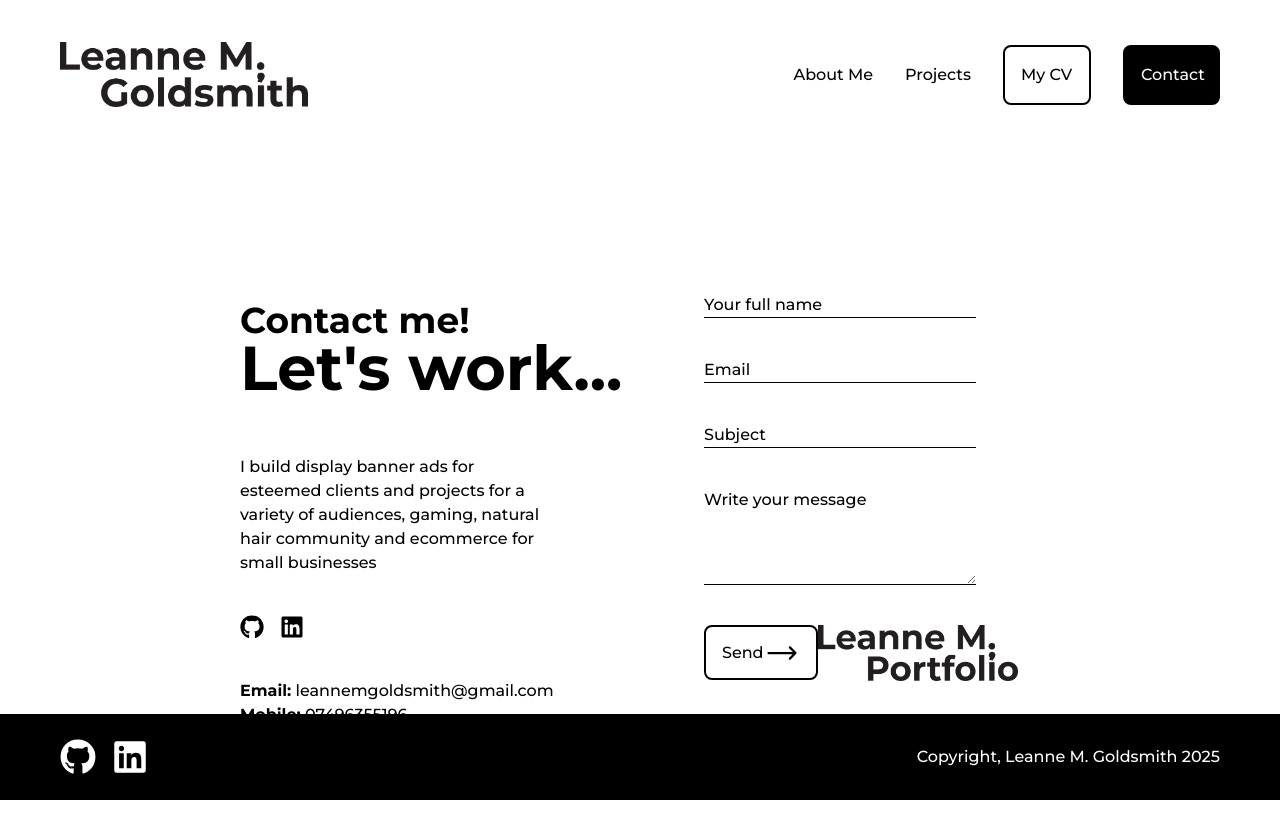
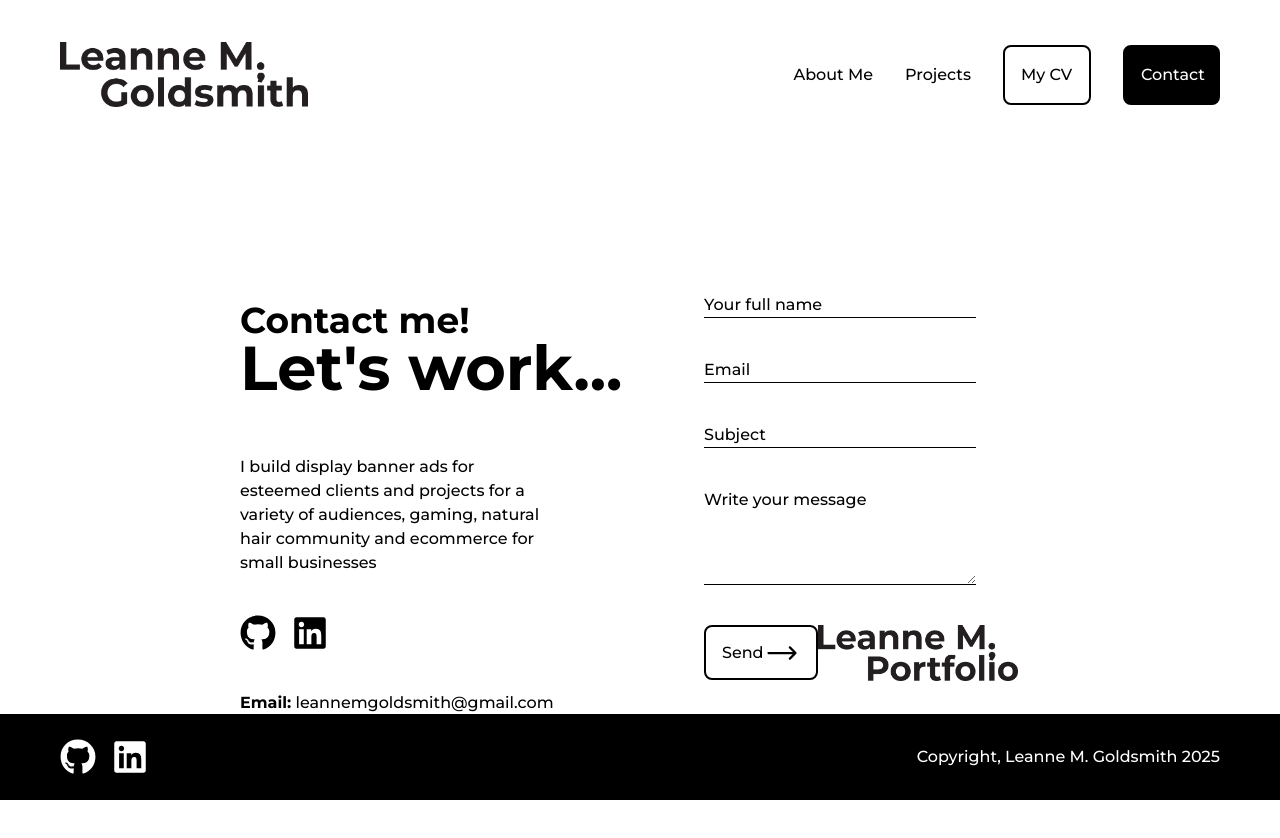
Before and after one commit to LeanneCodes/cybersecurity-portfolio, a Next.js app: page /contact in a window 1280 px wide. Built offline with nearby package versions, Linux system fonts and the light colour scheme.

Commit message:
add the profile links to a separate component

```diff
--- a/app/about/page.jsx
+++ b/app/about/page.jsx
@@ -3,12 +3,12 @@ import Image from 'next/image'
 import Link from 'next/link';
 import React from 'react'
 import { HiOutlineArrowLongRight } from "react-icons/hi2";
-import { FaGithub, FaLinkedin } from "react-icons/fa";
 import Labels from '@/components/Labels/Labels';
+import ProfileLinks from '@/components/ProfileLinks/ProfileLinks';
 
 const page = () => {
   return (
-    <div className='flex pt-10 pr-24 pb-[86px]'>
+    <div className='flex pt-10 pr-72 pb-[86px]'>
         <div className='flex items-start flex-col w-1/4'>
             <Image
                 alt="Triangles with an image of Leanne"
@@ -45,10 +45,13 @@ const page = () => {
                 </div>
             </div>
 
-            <div className='mb-10 pr-72'>
+            <div className='mb-10'>
                 <p>
-                Hi, I'm Leanne Goldsmith, a frontend developer with a passion for transforming creative concepts and ideas into reality. I specialise in taking design visions from Adobe XD, Figma, and Photoshop and turning them into live, interactive web experiences using HTML, CSS, JavaScript, and React.<br/><br/>
-                Currently, I'm interning as a frontend developer at a startup, where I collaborate closely with my team to bring their ideas to life. My role involves understanding the team's vision and building functional and visually appealing web applications that meet their needs and their target audience. This hands-on experience has allowed me to enhance my problem-solving skills and deliver high-quality results.
+                I’m a Junior Frontend Developer with 3 years of experience. Over the years, I’ve worked on a range of projects, including building display ad banners for various clients. This has honed my ability to create engaging, responsive designs while adhering to client specifications.<br/><br/>
+
+                I also interned at a startup in Luxembourg, where I developed applications that involved working with APIs and Postman. This experience helped me sharpen my problem-solving skills and deepened my understanding of how frontend interfaces interact with backend systems.<br/><br/>
+
+                I’ve successfully completed two bootcamps—one focused on <a href=''>full-stack development</a> and the other on frontend technologies. These certifications have strengthened my knowledge of HTML, CSS, JavaScript, and React, and I’m eager to keep learning and applying new skills in my work.
                 </p>
             </div>
 
@@ -59,21 +62,6 @@ const page = () => {
                 </OutlineButton>
             </Link>
 
-            <div>
-                <ul className="flex flex-row gap-4">
-                <Link href="/" aria-label="GitHub">
-                    <li className="text-4xl hover:text-gray-400 transition-colors">
-                    <FaGithub />
-                    </li>
-                </Link>
-                <Link href="/" aria-label="LinkedIn">
-                    <li className="text-4xl hover:text-gray-400 transition-colors">
-                    <FaLinkedin />
-                    </li>
-                </Link>
-                </ul>
-            </div>
-
         </div>
     </div>
   )
--- a/app/contact/page.jsx
+++ b/app/contact/page.jsx
@@ -2,11 +2,10 @@
 
 import React, { useState, useEffect } from 'react';
 import Image from 'next/image';
-import Link from 'next/link';
-import { FaGithub, FaLinkedin } from "react-icons/fa";
 import { HiOutlineArrowLongRight } from "react-icons/hi2";
 import useBackgroundEffect from "@/hooks/useBackgroundEffect";
 import emailjs from "emailjs-com";
+import ProfileLinks from '@/components/ProfileLinks/ProfileLinks';
 
 const Page = () => {
     useBackgroundEffect();
@@ -88,19 +87,8 @@ const Page = () => {
 
                     <p className='w-3/4 mb-10'>I build display banner ads for esteemed clients and projects for a variety of audiences, gaming, natural hair community and ecommerce for small businesses</p>
 
-                    <div>
-                        <ul className="flex flex-row gap-4">
-                        <Link href="/" aria-label="GitHub">
-                            <li className="text-2xl hover:text-gray-400 transition-colors">
-                            <FaGithub />
-                            </li>
-                        </Link>
-                        <Link href="/" aria-label="LinkedIn">
-                            <li className="text-2xl mb-10 hover:text-gray-400 transition-colors">
-                            <FaLinkedin />
-                            </li>
-                        </Link>
-                        </ul>
+                    <div className='mb-10'>
+                        <ProfileLinks />
                     </div>
 
                     <h3><strong>Email:</strong> leannemgoldsmith@gmail.com</h3>
--- a/components/Footer/DefaultFooter.jsx
+++ b/components/Footer/DefaultFooter.jsx
@@ -1,6 +1,5 @@
-import Link from 'next/link';
 import React from 'react';
-import { FaGithub, FaLinkedin } from "react-icons/fa";
+import ProfileLinks from '../ProfileLinks/ProfileLinks';
 
 const DefaultFooter = () => {
   const currentYear = new Date().getFullYear(); // Get the current year dynamically
@@ -8,18 +7,7 @@ const DefaultFooter = () => {
   return (
     <div className="fixed bottom-0 w-full bg-black h-[86px] text-white flex flex-row justify-between items-center px-[60px] z-50">
       <div>
-        <ul className="flex flex-row gap-4">
-          <Link href="/" aria-label="GitHub">
-            <li className="text-4xl hover:text-gray-400 transition-colors">
-              <FaGithub />
-            </li>
-          </Link>
-          <Link href="/" aria-label="LinkedIn">
-            <li className="text-4xl hover:text-gray-400 transition-colors">
-              <FaLinkedin />
-            </li>
-          </Link>
-        </ul>
+        <ProfileLinks />
       </div>
       <div>
         Copyright, Leanne M. Goldsmith {currentYear}
--- a/components/Footer/HomeFooter.jsx
+++ b/components/Footer/HomeFooter.jsx
@@ -1,24 +1,12 @@
-import Link from 'next/link';
 import React from 'react';
-import { FaGithub, FaLinkedin } from "react-icons/fa";
+import ProfileLinks from '../ProfileLinks/ProfileLinks';
 
 const HomeFooter = () => {
 
   return (
     <div className="fixed bottom-0 w-full bg-transparent h-[86px] text-black flex flex-row justify-end items-center px-[60px]">
       <div>
-        <ul className="flex flex-row gap-4">
-          <Link href="/" aria-label="GitHub">
-            <li className="text-4xl hover:text-gray-400 transition-colors">
-              <FaGithub />
-            </li>
-          </Link>
-          <Link href="/" aria-label="LinkedIn">
-            <li className="text-4xl hover:text-gray-400 transition-colors">
-              <FaLinkedin />
-            </li>
-          </Link>
-        </ul>
+        <ProfileLinks />
       </div>
     </div>
   );
--- /dev/null
+++ b/components/ProfileLinks/ProfileLinks.jsx
@@ -0,0 +1,23 @@
+import React from 'react'
+import Link from 'next/link';
+import { FaGithub, FaLinkedin } from "react-icons/fa";
+
+const ProfileLinks = () => {
+  return (
+    <ul className="flex flex-row gap-4">
+        <Link href="https://github.com/LeanneCodes" aria-label="GitHub" target="_blank" rel="noopener noreferrer">
+            <li className="text-4xl hover:text-gray-400 transition-colors">
+                <FaGithub />
+            </li>
+        </Link>
+
+        <Link href="https://www.linkedin.com/in/leanne-m-goldsmith/" aria-label="LinkedIn" target="_blank" rel="noopener noreferrer">
+            <li className="text-4xl hover:text-gray-400 transition-colors">
+                <FaLinkedin />
+            </li>
+        </Link>
+    </ul>
+  )
+}
+
+export default ProfileLinks
```
